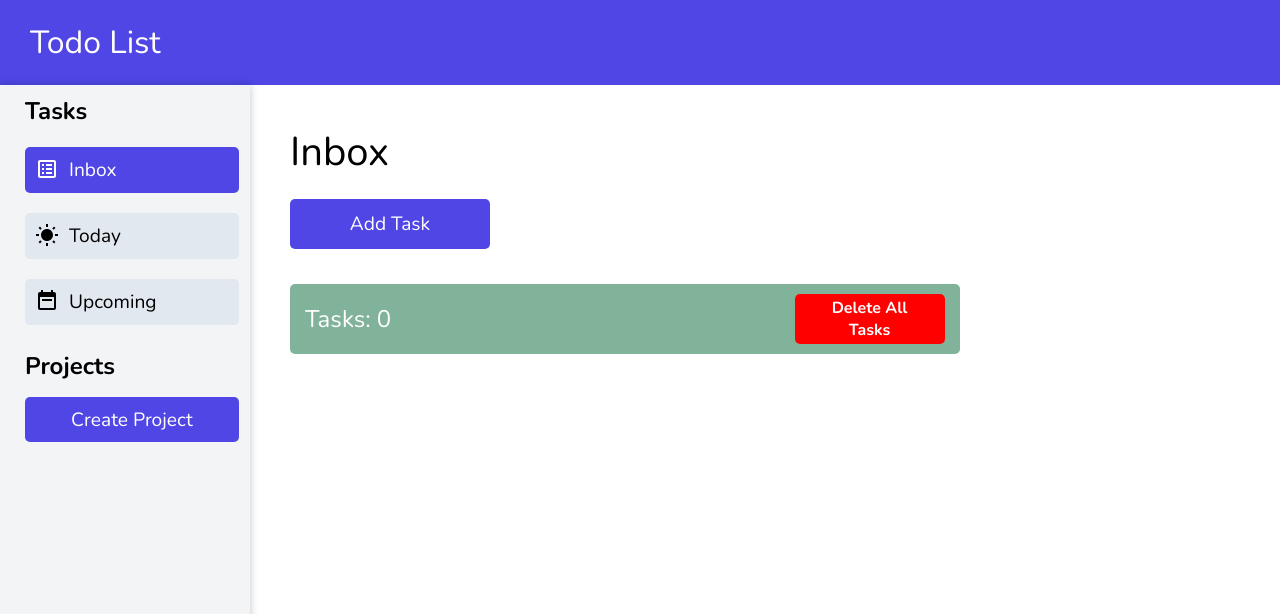
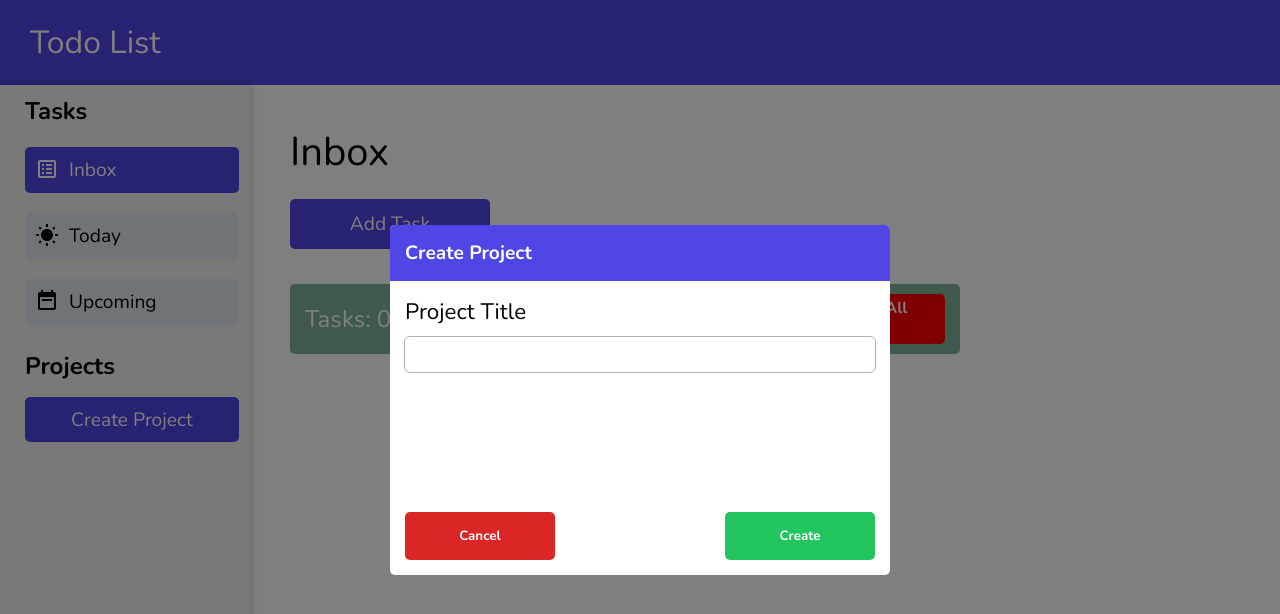
Before and after one commit to cColds/todo-list, a website built with webpack: page dist/index.html in a window 1280 px wide. Both pictures are taken after a click on the button "Create Project". Shown: the top 614 px of the page. Built offline with nearby package versions, Linux system fonts and the light colour scheme.

Commit message:
project modal

```diff
--- a/src/modules/domManipulation.js
+++ b/src/modules/domManipulation.js
@@ -14,6 +14,7 @@ export default function renderPage() {
 	taskModal.render();
 	taskCard.render();
 	taskNavigation.render();
+	createProjectModal.render();
 }
 
 const taskNavigation = (function () {
@@ -70,7 +71,7 @@ const taskModal = (function () {
 
 		deleteAllTasks.addEventListener("click", toggleDeleteAllTasksModal);
 		deleteAllTasksCancel.addEventListener("click", () => {
-			toggleDeleteAllTasksModal;
+			toggleDeleteAllTasksModal();
 		});
 
 		deleteAllTasksConfirm.addEventListener("click", () => {
@@ -343,3 +344,57 @@ export const taskCard = (function () {
 
 	return { render, deleteAllDomTasks, updateNewIndexValues };
 })();
+
+const createProjectModal = (function () {
+	const projectModal = document.querySelector(".project-modal-container");
+	const projectTitleError = document.querySelector(".project-title-error");
+	const projectInput = document.querySelector("#project-input");
+	const errorSvg = document.querySelector(".project-error-svg");
+	const correctSvg = document.querySelector(".project-correct-svg");
+
+	const render = () => {
+		const createProjectBtn = document.querySelector(".create-project");
+		const projectForm = document.querySelector("#project-form");
+
+		const projectModalCancelBtn = document.querySelector(".project-cancel");
+		const projectModalCreateBtn = document.querySelector(".project-create");
+
+		createProjectBtn.addEventListener("click", toggleProjectModal);
+
+		projectModalCancelBtn.addEventListener("click", toggleProjectModal);
+		projectModalCreateBtn.addEventListener("click", () => {
+			if (validateProjectName(projectInput.value)) toggleProjectModal();
+		});
+
+		projectForm.addEventListener("submit", (e) => e.preventDefault());
+
+		projectInput.addEventListener("keyup", () =>
+			validateProjectName(projectInput.value)
+		);
+	};
+
+	const toggleProjectModal = () => projectModal.classList.toggle("hide");
+
+	const validateProjectName = (projectInput) => {
+		if (projectInput) {
+			styleProjectCorrect();
+			return true;
+		} else styleProjectError();
+	};
+
+	const styleProjectCorrect = () => {
+		projectTitleError.textContent = "";
+		projectInput.style.outline = "rgb(34, 197, 94) solid 2px";
+		errorSvg.classList.remove("show");
+		correctSvg.classList.add("show");
+	};
+
+	const styleProjectError = () => {
+		projectTitleError.textContent = "Project title cannot be empty.";
+		projectInput.style.outline = "rgb(239, 68, 68) solid 2px";
+		errorSvg.classList.add("show");
+		correctSvg.classList.remove("show");
+	};
+
+	return { render };
+})();
--- a/src/modules/pubSub.js
+++ b/src/modules/pubSub.js
@@ -4,13 +4,7 @@ export const pubSub = {
 		this.events[eventName] = this.events[eventName] || [];
 		this.events[eventName].push(fn);
 	},
-	unsubscribe: function (eventName, unsubscribedFn) {
-		if (this.events[eventName]) {
-			this.events[eventName] = this.events[eventName].filter(
-				(fn) => fn !== unsubscribedFn
-			);
-		}
-	},
+
 	publish: function (eventName, data) {
 		if (this.events[eventName]) {
 			this.events[eventName].forEach((fn) => {
--- a/src/modules/task.js
+++ b/src/modules/task.js
@@ -23,7 +23,6 @@ function createTask() {
 		"task-created",
 		Task(title, description, dueDate, priority, project, id)
 	);
-	console.log(tasks);
 }
 
 function getTaskNameIndex() {
@@ -33,7 +32,7 @@ function getTaskNameIndex() {
 
 function getTaskIndex(e) {
 	const task = e.target.closest(".task");
-	return +task.dataset.task.replace(/\D+/g, "");
+	return +task.dataset.taskId.replace(/\D+/g, "");
 }
 
 function formatDate(dueDate) {
@@ -42,8 +41,6 @@ function formatDate(dueDate) {
 
 function completedTask(e) {
 	tasks.splice(getTaskIndex(e), 1);
-	console.log(tasks);
-
 	pubSub.publish("task-completed", getTaskIndex(e));
 }
 
--- a/src/styles.css
+++ b/src/styles.css
@@ -105,15 +105,15 @@ li {
 	position: relative;
 }
 
-.priority-low {
+.Low {
 	border-left: 10px solid #22c55e;
 }
 
-.priority-medium {
+.Medium {
 	border-left: 10px solid #fcd34d;
 }
 
-.priority-high {
+.High {
 	border-left: 10px solid #ef4444;
 }
 
@@ -192,7 +192,6 @@ li {
 .task-checkmark-svg {
 	position: absolute;
 	opacity: 0;
-	border-radius: inherit;
 }
 
 .task-header,
@@ -289,22 +288,26 @@ main {
 	font-size: 1.05rem;
 }
 
-.task-modal {
+.task-modal,
+.delete-all-tasks-modal-container,
+.project-modal-container {
 	display: flex;
 	justify-content: center;
 	align-items: center;
 	position: fixed;
+	top: 0;
 	left: 0;
-	top: 0;
-	height: 100%;
-	width: 100%;
+	width: 100vw;
+	height: 100vh;
 	background-color: rgba(0, 0, 0, 0.5);
+	color: black;
+	z-index: 1;
 }
-
-.task-modal.hide {
+.task-modal.hide,
+.delete-all-tasks-modal-container.hide,
+.project-modal-container.hide {
 	display: none;
 }
-
 .modal-task-header {
 	background-color: #4f46e5;
 	width: 100%;
@@ -341,7 +344,8 @@ textarea:focus,
 	outline: rgb(239, 68, 68) solid 2px;
 }
 
-.title-container {
+.title-container,
+.project-modal-info {
 	position: relative;
 }
 
@@ -411,25 +415,10 @@ textarea {
 	resize: none;
 }
 
-.title-error {
+.title-error,
+.project-title-error {
 	color: red;
-	font-size: 0.85rem;
-}
-
-.delete-all-tasks-modal-container {
-	display: flex;
-	justify-content: center;
-	align-items: center;
-	position: fixed;
-	top: 0;
-	left: 0;
-	width: 100vw;
-	height: 100vh;
-	background-color: rgba(0, 0, 0, 0.4);
-	color: black;
-}
-.delete-all-tasks-modal-container.hide {
-	display: none;
+	font-size: 0.95rem;
 }
 
 .delete-all-tasks-modal-info-container {
@@ -473,24 +462,106 @@ textarea {
 	cursor: pointer;
 }
 
-.delete-all-tasks-button-container {
+.delete-all-tasks-button-container,
+.project-buttons-container {
 	display: flex;
 	justify-content: space-between;
+	width: 100%;
 }
 
-.delete-all-tasks-confirm:hover {
+.delete-all-tasks-confirm:hover,
+.project-create:hover {
 	background-color: #1faa52;
 	opacity: 0.9;
 }
 
-.delete-all-tasks-cancel:hover {
+.delete-all-tasks-cancel:hover,
+.project-cancel:hover {
 	background-color: #af1e1e;
 	opacity: 0.9;
 }
 
-.delete-all-tasks-cancel {
+.delete-all-tasks-cancel,
+.project-cancel {
 	background-color: #dc2626;
 }
-.delete-all-tasks-confirm {
+.delete-all-tasks-confirm,
+.project-create {
 	background-color: #22c55e;
 }
+
+/* PROJECTS */
+
+.project-modal {
+	width: 500px;
+	height: 350px;
+	background-color: white;
+	border-radius: 5px;
+	display: flex;
+	flex-direction: column;
+}
+
+.project-modal-header {
+	background-color: #4f46e5;
+	color: white;
+	font-weight: bold;
+	font-size: 1.2rem;
+	border-radius: 5px 5px 0px 0px;
+	padding: 15px;
+}
+#project-form {
+	display: flex;
+	justify-content: space-between;
+	height: 100%;
+	gap: 15px;
+	align-items: center;
+	flex-direction: column;
+}
+
+#project-form label {
+	font-size: 1.4rem;
+}
+
+.project-modal-info svg {
+	position: absolute;
+	left: 455px;
+	top: 62px;
+	opacity: 0;
+}
+
+#project-input {
+	border: none;
+	outline: 1px solid rgba(0, 0, 0, 0.3);
+	border-radius: 5px;
+	height: 35px;
+	padding: 10px;
+}
+
+.show {
+	opacity: 1 !important;
+}
+
+.project-form-info {
+	display: flex;
+	flex-direction: column;
+	width: 100%;
+	gap: 10px;
+}
+
+.project-modal-info {
+	padding: 15px;
+	display: flex;
+	flex-direction: column;
+
+	height: 100%;
+}
+
+.project-modal-info button {
+	border: none;
+	padding: 15px;
+	border-radius: 5px;
+	font-weight: bold;
+	color: white;
+	width: 150px;
+	cursor: pointer;
+}
```
Also changed, not shown: dist/index.html, dist/main.js.
